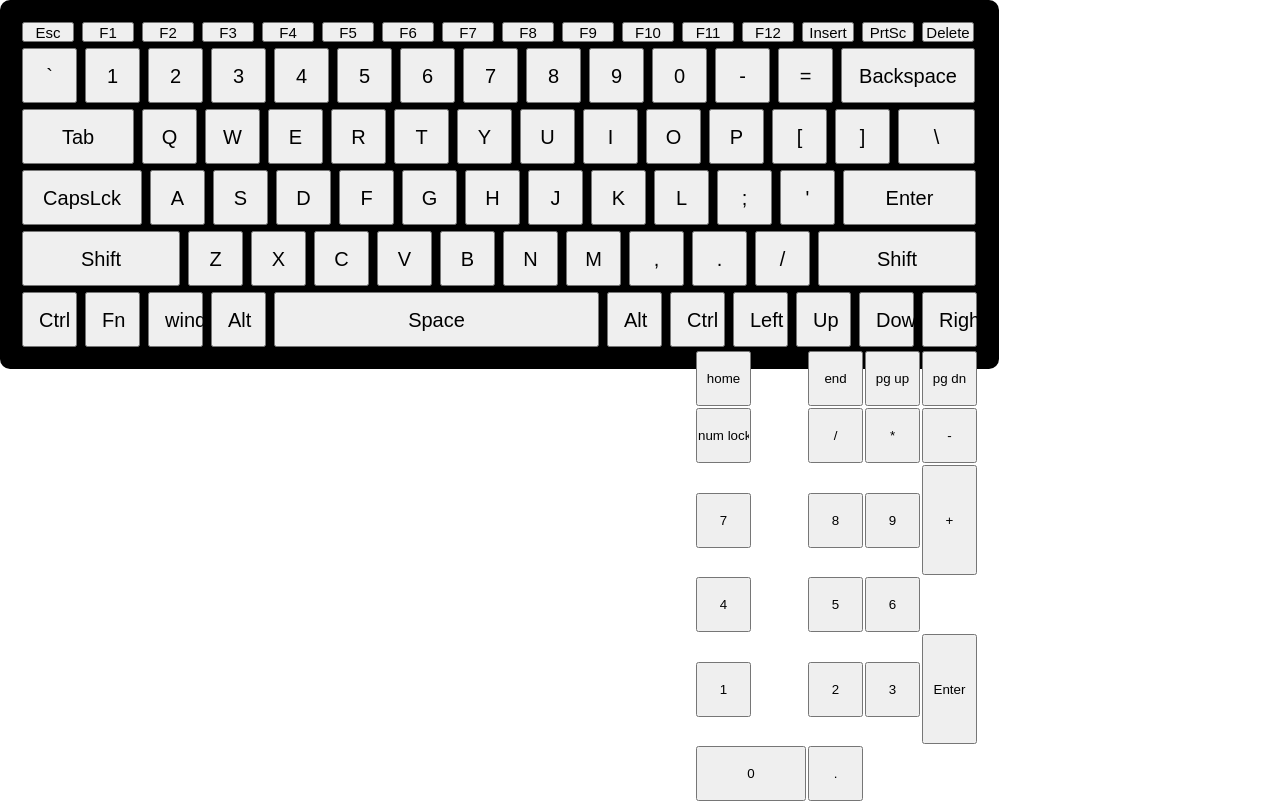
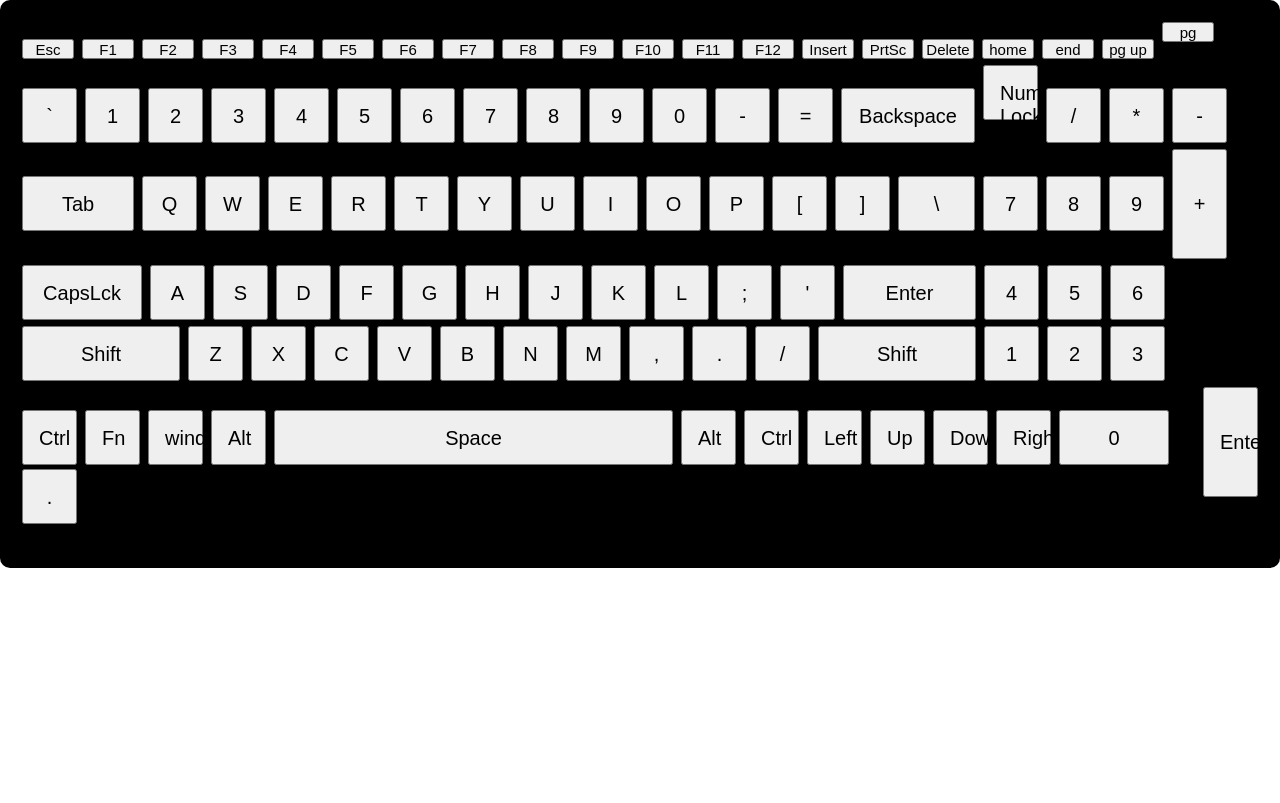
Before and after one commit to sphathimandla-makhanya/Keyboard, a plain HTML site: page index.html in a window 1280 px wide. Drawn offline with Linux system fonts and the light colour scheme.

Commit message:
need to style the plus&enter buttons

```diff
--- a/css/style.css
+++ b/css/style.css
@@ -17,9 +17,6 @@
     height: 55px;
     font-size: 20px;
 }
-
-
-
 
 .div1 button{
     padding: 0px;
@@ -71,8 +68,16 @@
     width: 158px;
 }
 
+.div6 {
+    margin: auto;
+}
+
+.div6 #enter{
+    height: 110px;
+}
+
 .div6 #space{
-    width: 325px;
+    width: 399px;
 }
 
 .numbers input{
@@ -94,4 +99,9 @@
 
 #ent{
     height: 110px;
+    margin-bottom: 51px;
 }
+
+.div7{
+    display: flex;
+}
--- a/index.html
+++ b/index.html
@@ -25,6 +25,10 @@
             <button>Insert</button>
             <button>PrtSc</button>
             <button>Delete</button>
+            <button>home</button>
+            <button>end</button>
+            <button>pg up</button>
+            <button>pg down</button>
         </div>
 
          <div class="div2">
@@ -42,6 +46,11 @@
             <button>-</button>
             <button>=</button>
             <button id="bspace">Backspace</button>
+            <button>Num Lock</button>
+            <button>/</button>
+            <button>*</button>
+            <button>-</button>
+
          </div>
 
          <div class="div3">
@@ -59,6 +68,10 @@
             <button>[</button>
             <button>]</button>
             <button id="bslash">\</button>
+            <button>7</button>
+            <button>8</button>
+            <button>9</button>
+            <button id="plus">+</button>
          </div>
 
          <div class="div4">
@@ -75,6 +88,10 @@
             <button>;</button>
             <button>'</button>
             <button id="enter">Enter</button>
+            <button>4</button>
+            <button>5</button>
+            <button>6</button>
+
          </div>
 
          <div class="div5">
@@ -90,8 +107,11 @@
             <button>.</button>
             <button>/</button>
             <button id="shift">Shift</button>
+            <button>1</button>
+            <button>2</button>
+            <button>3</button>
          </div>
-
+         <div class="div7">
              <div class="div6">
                 <button>Ctrl</button>
                 <button>Fn</button>
@@ -104,47 +124,11 @@
                 <button>Up</button>
                 <button>Down</button>
                 <button>Right</button>
+                <button id="zero">0</button>
+                <button>.</button>
              </div>
-         <div>
-            <table class="numbers">
-               <tr class="row1">
-                  <td><input type="button" value="home"></td>
-                  <td><input type="button" value="end"></td>
-                  <td><input type="button" value="pg up"></td>
-                  <td><input type="button" value="pg dn"></td>
-              </tr>
-              <tr>
-                  <td><input type="button" value="num lock"></td>
-                  <td><input type="button" value="/"></td>
-                  <td><input type="button" value="*"></td>
-                  <td><input type="button" value="-"></td>
-              </tr>
-
-              <tr>
-                  <td><input type="button" value="7"></td>
-                  <td><input type="button" value="8"></td>
-                  <td><input type="button" value="9"></td>
-                  <td><input type="button" value="+" id="plus"></td>
-              </tr>
-              <tr>
-                  <td><input type="button" value="4"></td>
-                  <td><input type="button" value="5"></td>
-                  <td><input type="button" value="6"></td>
-
-              </tr>
-              <tr>
-                  <td><input type="button" value="1"></td>
-                  <td><input type="button" value="2"></td>
-                  <td><input type="button" value="3"></td>
-                  <td><input type="button" value="Enter" id="ent"></td>
-              </tr>
-              <tr>
-                  <td><input type="button" value="0" id="zero"></td>
-                  <td><input type="button" value="."></td>
-
-              </tr>
-
-            </table>
+             <div><button id="ent">Enter</button></div>
+         </div>
          </div>
 
     </div>
```
Lines whose indentation alone changed are shown as unchanged.
